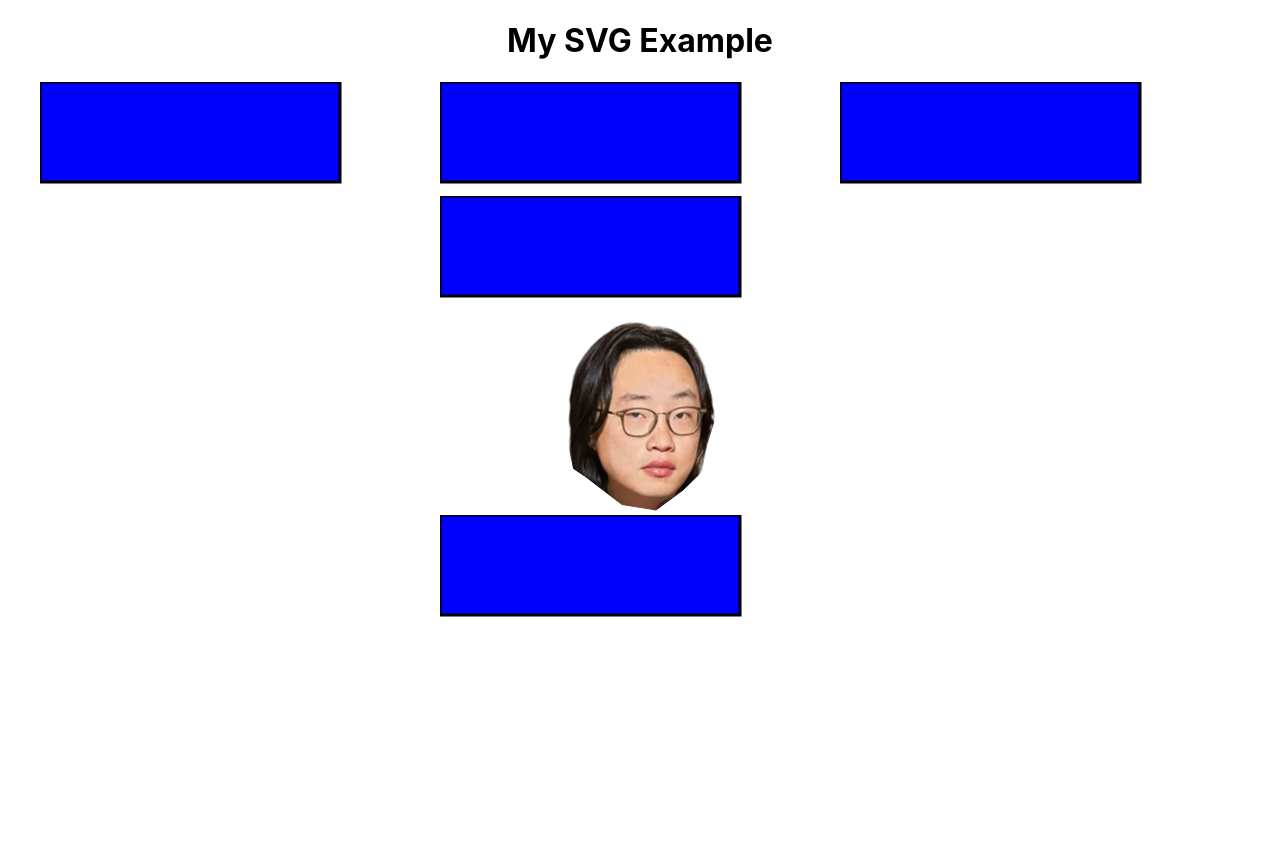
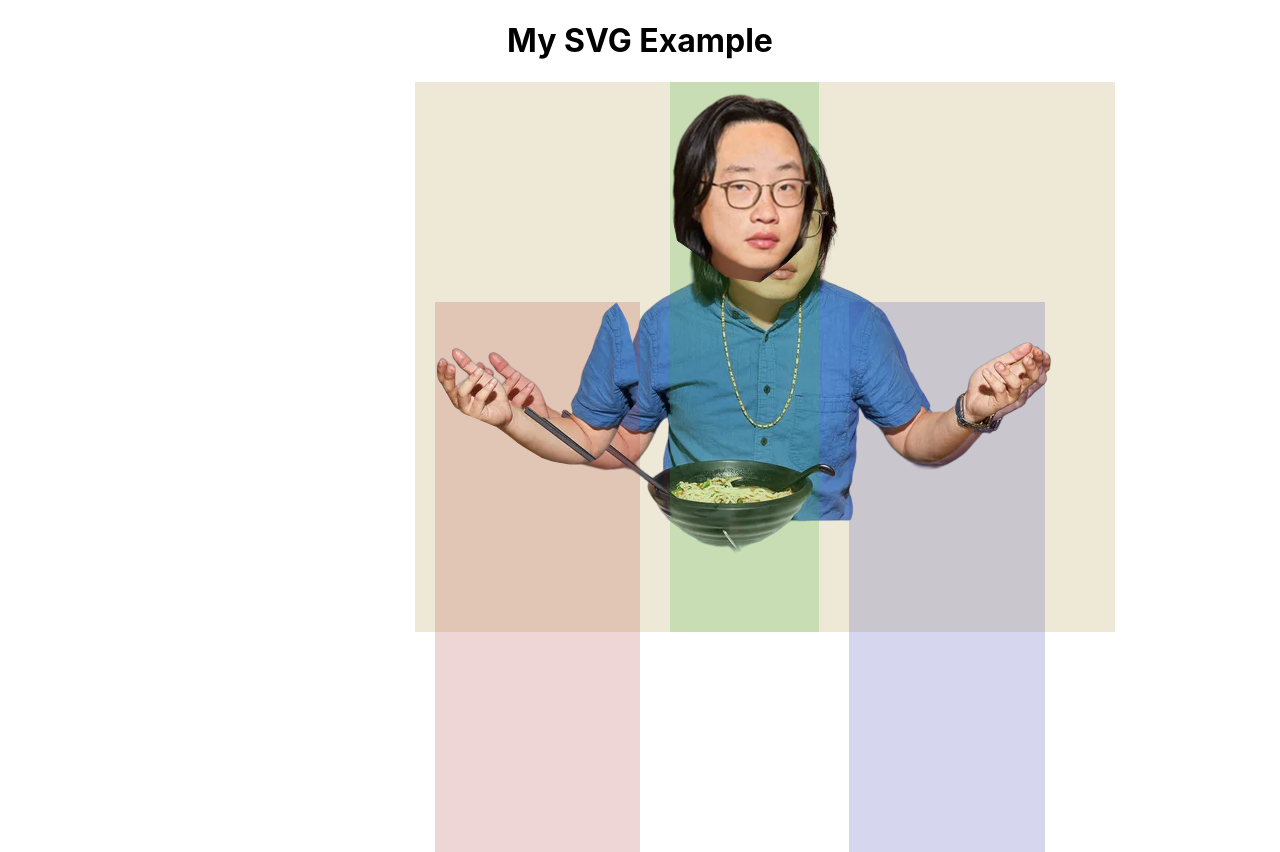
Before and after one commit to esther119/funny_Jimmy, a React (Create React App) app: page / in a window 1280 px wide. Before the commit the page ends 800 px from the top, so only its background shows below. Built offline with nearby package versions, Linux system fonts and the light colour scheme.

Commit message:
Put all the images in and style their relative positions

```diff
--- a/src/components/App.js
+++ b/src/components/App.js
@@ -1,27 +1,11 @@
 import '../styles/App.css';
-import Head from './head.js';
-
-const LeftHand = require('./LeftHand');
-const RightHand = require('./RightHand');
-const LeftLeg = require('./LeftLeg');
-const RightLeg = require('./RightLeg');
-// TODO turn into a component
-// const head = require('./components/head');
-const body = require('./body');
-
-
-
+import Jimmy from './Jimmy';
 
 function App() {
   return (
     <div className="App">
       <h1>My SVG Example</h1>
-      {LeftHand}
-      {RightHand}
-      {LeftLeg}
-      {RightLeg}
-      <Head/>
-      {body}
+      <Jimmy />
     </div>
   );
 }
--- /dev/null
+++ b/src/components/Jimmy.js
@@ -0,0 +1,27 @@
+import React from "react";
+import LeftHand from "./LeftHand";
+import RightHand from "./RightHand";
+import Body from "./body";
+import Head from "./head";
+import jimmyStyles from '../styles/jimmyStyles.css'
+
+const Jimmy = () => {
+  return (
+    <div className="jimmy">
+      <div className="left-hand">
+        <LeftHand />
+      </div>
+      <div className="head">
+        <Head />
+      </div>
+      <div className="right-hand">
+        <RightHand />
+      </div>
+      <div className="body">
+        <Body />
+      </div>
+    </div>
+  );
+};
+
+export default Jimmy;
--- a/src/components/LeftHand.js
+++ b/src/components/LeftHand.js
@@ -1,12 +1,21 @@
-// Import the html-react-parser package
-const React = require('react');
-const htmlReactParser = require('html-react-parser');
+import React, { useRef } from 'react';
+import audioFile from '../sound/guess_how_much.mp3'
+import leftHandImage from '../images/lefthand.svg';
 
-// Your SVG code
-const svgCode = '<svg width="400" height="110"><rect width="300" height="100" style="fill:rgb(0,0,255);stroke-width:3;stroke:rgb(0,0,0)" /></svg>';
+const LeftHand = () => {
+  const handleClick = () => {
+    const sound = new Audio(audioFile);
+    sound.play();
+  };
 
-// Convert the SVG code to JSX
-const svgComponent = htmlReactParser(svgCode);
+  return (
+    <div>
+        <img src={leftHandImage}
+        onClick={handleClick}
+        style={{ cursor: 'pointer' }}
+        />
+    </div>
+  );
+};
 
-// Export the JSX component so you can use it in other files
-module.exports = svgComponent;
+export default LeftHand;
--- a/src/components/LeftLeg.js
+++ /dev/null
@@ -1,13 +0,0 @@
-// Import the html-react-parser package
-const React = require('react');
-const htmlReactParser = require('html-react-parser');
-
-
-// Your SVG code
-const svgCode = '<svg width="400" height="110"><rect width="300" height="100" style="fill:rgb(0,0,255);stroke-width:3;stroke:rgb(0,0,0)" /></svg>';
-
-// Convert the SVG code to JSX
-const svgComponent = htmlReactParser(svgCode);
-
-// Export the JSX component so you can use it in other files
-module.exports = svgComponent;
--- a/src/components/RightHand.js
+++ b/src/components/RightHand.js
@@ -1,12 +1,21 @@
-// Import the html-react-parser package
-const React = require('react');
-const htmlReactParser = require('html-react-parser');
+import React, { useRef } from 'react';
+import audioFile from '../sound/guess_how_much.mp3'
+import rightHandImage from '../images/righthand.svg';
 
-// Your SVG code
-const svgCode = '<svg width="400" height="110"><rect width="300" height="100" style="fill:rgb(0,0,255);stroke-width:3;stroke:rgb(0,0,0)" /></svg>';
+const RightHand = () => {
+  const handleClick = () => {
+    const sound = new Audio(audioFile);
+    sound.play();
+  };
 
-// Convert the SVG code to JSX
-const svgComponent = htmlReactParser(svgCode);
+  return (
+    <div>
+        <img src={rightHandImage}
+        onClick={handleClick}
+        style={{ cursor: 'pointer' }}
+        />
+    </div>
+  );
+};
 
-// Export the JSX component so you can use it in other files
-module.exports = svgComponent;
+export default RightHand;
--- a/src/components/RightLeg.js
+++ /dev/null
@@ -1,13 +0,0 @@
-// Import the html-react-parser package
-const React = require('react');
-const htmlReactParser = require('html-react-parser');
-
-
-// Your SVG code
-const svgCode = '<svg width="400" height="110"><rect width="300" height="100" style="fill:rgb(0,0,255);stroke-width:3;stroke:rgb(0,0,0)" /></svg>';
-
-// Convert the SVG code to JSX
-const svgComponent = htmlReactParser(svgCode);
-
-// Export the JSX component so you can use it in other files
-module.exports = svgComponent;
--- a/src/components/body.js
+++ b/src/components/body.js
@@ -1,13 +1,21 @@
-// Import the html-react-parser package
-const React = require('react');
-const htmlReactParser = require('html-react-parser');
+import React, { useRef } from 'react';
+import audioFile from '../sound/guess_how_much.mp3'
+import bodyImage from '../images/body.svg'
 
+const Body = () => {
+  const handleClick = () => {
+    const sound = new Audio(audioFile);
+    sound.play();
+  };
 
-// Your SVG code
-const svgCode = '<svg width="400" height="110"><rect width="300" height="100" style="fill:rgb(0,0,255);stroke-width:3;stroke:rgb(0,0,0)" /></svg>';
+  return (
+    <div>
+        <img src={bodyImage}
+        onClick={handleClick}
+        style={{ cursor: 'pointer' }}
+        />
+    </div>
+  );
+};
 
-// Convert the SVG code to JSX
-const svgComponent = htmlReactParser(svgCode);
-
-// Export the JSX component so you can use it in other files
-module.exports = svgComponent;
+export default Body;
--- /dev/null
+++ b/src/styles/jimmyStyles.css
@@ -0,0 +1,35 @@
+.jimmy {
+    position: relative;
+    display: flex;
+    justify-content: center;
+    /* align-items: center; */
+    height: 550px;
+    font-size: 50px;
+  }
+
+.head {
+    background: rgba(51, 170, 51, .2) ; /* for dev */
+    position: relative;
+    left: 450px;
+
+}
+
+.left-hand {
+    background: rgba(170, 51, 51, 0.2); /* for dev */
+    position: relative;
+    left: 420px;
+    top: 220px;
+}
+
+.right-hand {
+    background: rgba(51, 55, 170, 0.2); /* for dev */
+    position: relative;
+    left: 480px;
+    top: 220px;
+}
+.body {
+    background: rgba(170, 144, 51, 0.2); /* for dev */
+    position: relative;
+    right: 150px;
+    z-index: -1;
+}
```
Also changed, not shown: src/components/Hand.js (added, +19 -0 lines), src/images/logo192.png (deleted), src/styles/index.css (line endings or trailing spaces).
